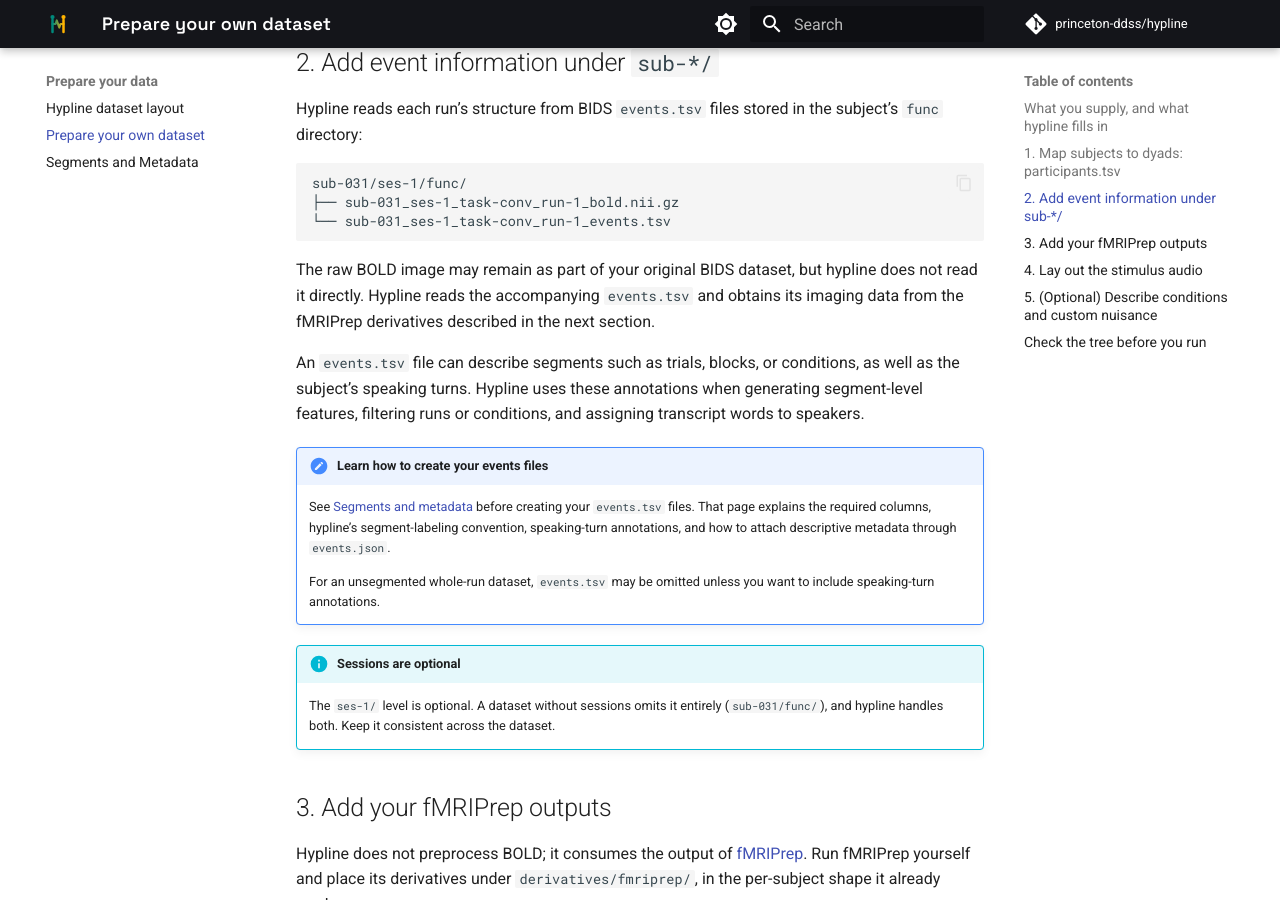
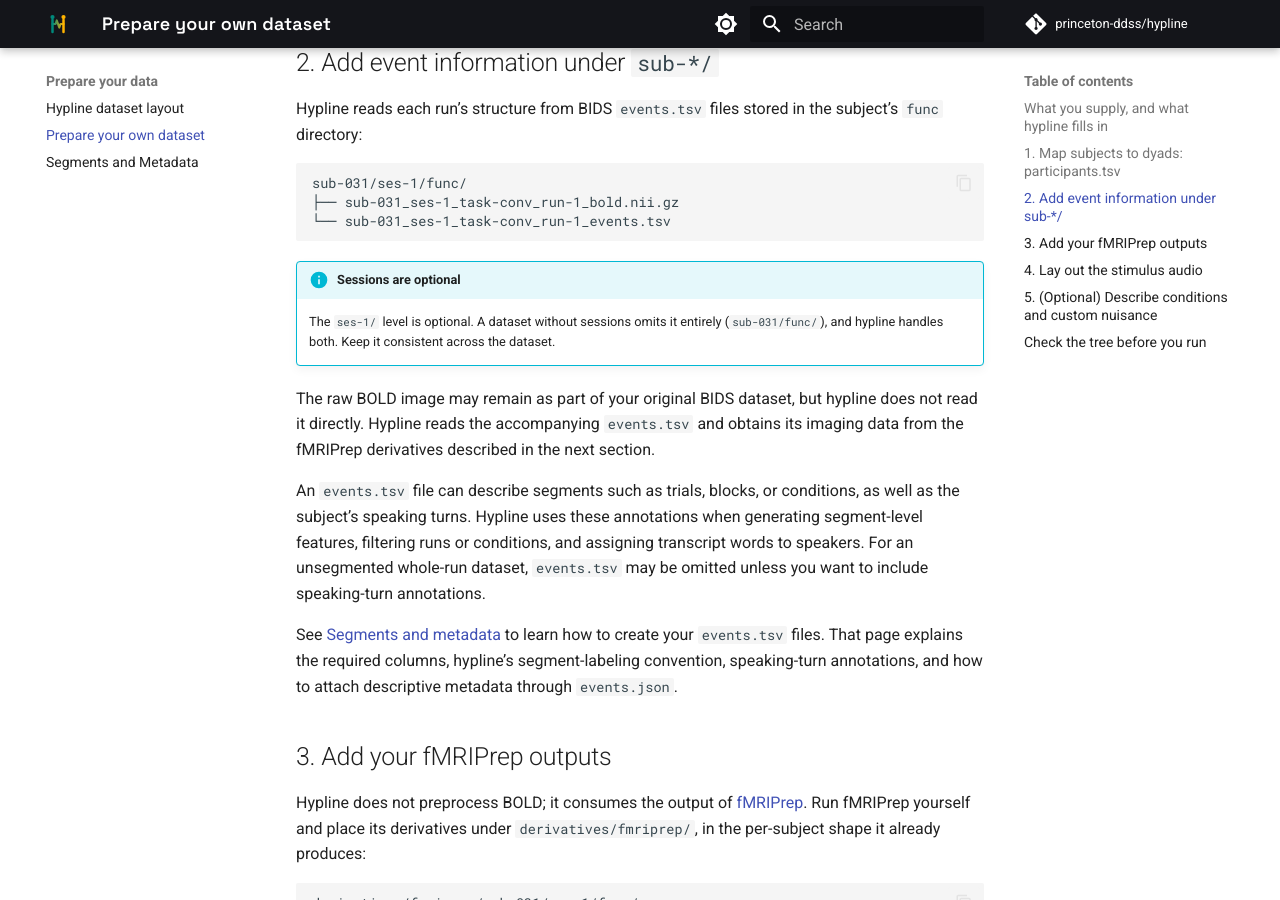
Before and after one commit to princeton-ddss/hypline, an MkDocs documentation site: the page built from docs/mkdocs/data-prep/prepare-dataset.md, in a window 1280 px wide and 900 px high, scrolled down 1464 px. Built offline with MkDocs 1.6.1 and Material for MkDocs 9.7.7, drawn with Linux system fonts in a browser that asks for light colours; comment, search, counter and statistics services are not loaded; the version menu is left out; some of the changed lines change nothing that is shown.

Commit message:
Revise dataset preparation instructions for clarity
Clarify optional sessions and events.tsv usage in dataset preparation.

````diff
--- a/docs/mkdocs/data-prep/prepare-dataset.md
+++ b/docs/mkdocs/data-prep/prepare-dataset.md
@@ -63,6 +63,12 @@ sub-031/ses-1/func/
 └── sub-031_ses-1_task-conv_run-1_events.tsv
 ```
 
+!!! info "Sessions are optional"
+
+    The `ses-1/` level is optional. A dataset without sessions omits it entirely
+    (`sub-031/func/`), and hypline handles both. Keep it consistent across the
+    dataset.
+
 The raw BOLD image may remain as part of your original BIDS dataset, but hypline
 does not read it directly. Hypline reads the accompanying `events.tsv` and
 obtains its imaging data from the fMRIPrep derivatives described in the next
@@ -71,23 +77,14 @@ section.
 An `events.tsv` file can describe segments such as trials, blocks, or
 conditions, as well as the subject’s speaking turns. Hypline uses these
 annotations when generating segment-level features, filtering runs or
-conditions, and assigning transcript words to speakers.
+conditions, and assigning transcript words to speakers. For an
+unsegmented whole-run dataset, `events.tsv` may be omitted unless you
+want to include speaking-turn annotations.
 
-!!! important "Learn how to create your events files"
-
-    See [Segments and metadata](segments.md) before creating your `events.tsv`
-    files. That page explains the required columns, hypline’s segment-labeling
-    convention, speaking-turn annotations, and how to attach descriptive
-    metadata through `events.json`.
-
-    For an unsegmented whole-run dataset, `events.tsv` may be omitted unless you
-    want to include speaking-turn annotations.
-
-!!! info "Sessions are optional"
-
-    The `ses-1/` level is optional. A dataset without sessions omits it entirely
-    (`sub-031/func/`), and hypline handles both. Keep it consistent across the
-    dataset.
+See [Segments and metadata](segments.md) to learn how to create your `events.tsv`
+files. That page explains the required columns, hypline’s segment-labeling
+convention, speaking-turn annotations, and how to attach descriptive
+metadata through `events.json`.
 
 ## 3. Add your fMRIPrep outputs
 
````
